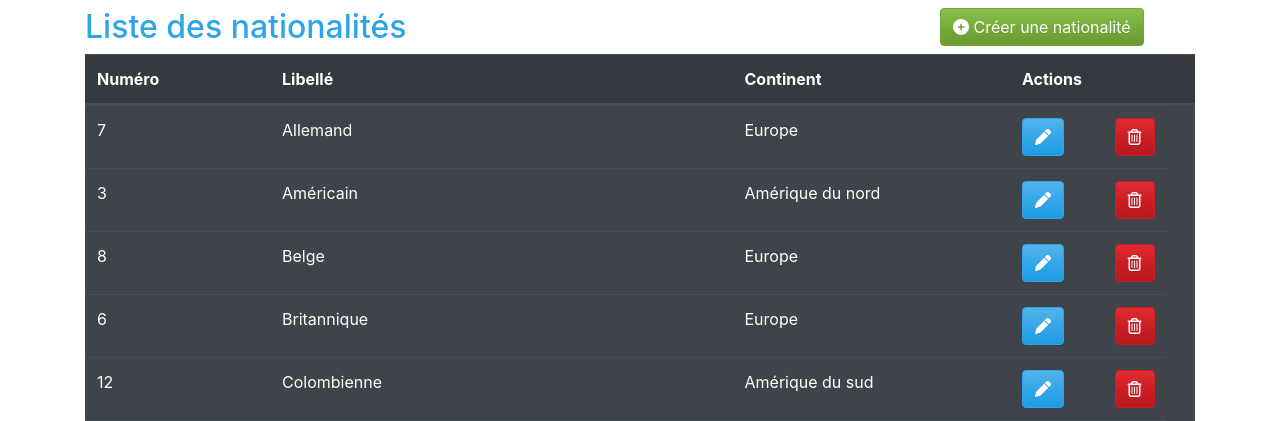
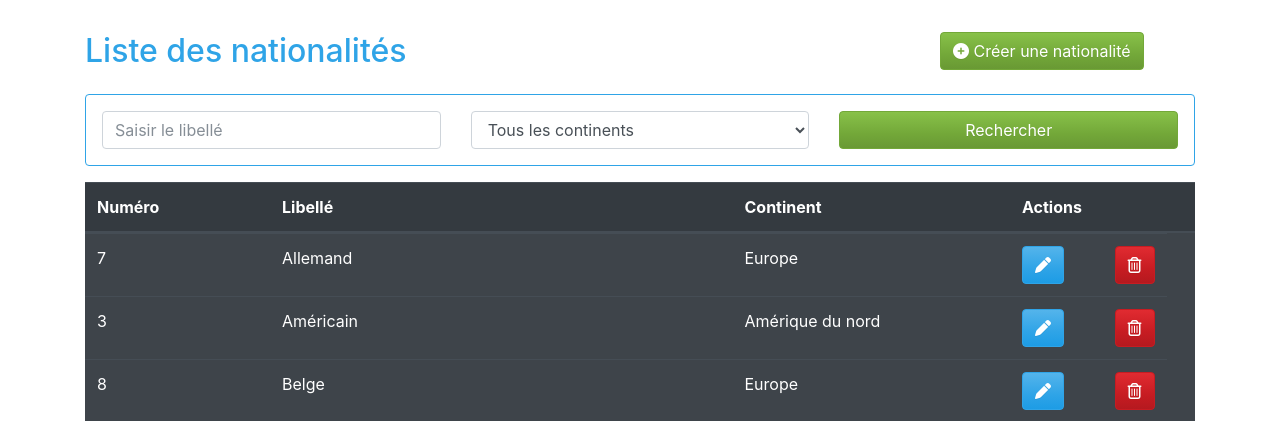
Before and after one commit to dimsty/Autoformation, a PHP site: page /listeNationalites.php in a window 1280 px wide. Shown: the part 56-477 px from the top of the page. Run offline with PHP 8.4, Linux system fonts and the light colour scheme; data comes from the database, SQL or seed files in the repository; some libraries are stand-ins or nearby versions.

Commit message:
Add files via upload

```diff
--- a/formNationalite.php
+++ b/formNationalite.php
@@ -30,7 +30,7 @@ $lescontinents=$reqContinent->fetchAll();
 
 <div class="form-group">
     <label for="continent">Libellé</label>
-    <input type="texte" class="form-control" id="libelle" placeholder="Saisir le libellé" name="libelle" value="<?php if($action == 'Modifier'){echo $laNationalite->libelle;}?>">
+    <input type="text" class="form-control" id="libelle" placeholder="Saisir le libellé" name="libelle" value="<?php if($action == 'Modifier'){echo $laNationalite->libelle;}?>">
 </div>
 <div class="form-group">
     <label for="libelle">Libellé</label>
--- a/listeNationalites.php
+++ b/listeNationalites.php
@@ -2,13 +2,28 @@
 include "header.php";
 
 require_once('connectionDb.php');
-
-$req = $myDb->prepare("select n.num, n.libelle as 'libNation', c.libelle as 'libContinent' from nationalite n, continent c where n.numContinent = c.num order by n.libelle");
+$libelle ="";
+$continentSel="Tous";
+//Construction de la requete
+$texteReq="select n.num, n.libelle as 'libNation', c.libelle as 'libContinent'  from nationalite n, continent c where n.numContinent=c.num";
+if(!empty($_GET)){
+    $libelle=$_GET['libelle'];
+    $continentSel=$_GET['continent'];
+    if( $libelle != "") { $texteReq.= " and n.libelle like '%" .$libelle."%'";}
+    if( $continentSel != "Tous") { $texteReq.= " and c.num =" .$continentSel;}
+}
+$texteReq.= " order by n.libelle";
+var_dump($_GET);
+$req = $myDb->prepare($texteReq);
 $req->setFetchMode(PDO::FETCH_OBJ);
 
 $req->execute();
 $lesNationalites = $req->fetchAll();
-
+//liste des continents
+$reqContinent = $myDb->prepare("select * from continent");
+$reqContinent->setFetchMode(PDO::FETCH_OBJ);
+$reqContinent->execute();
+$lescontinents=$reqContinent->fetchAll();
 if (!empty($_SESSION['message'])) {
     $mesMessages = $_SESSION['message'];
     foreach ($mesMessages as $key => $message) {
@@ -28,11 +43,36 @@ if (!empty($_SESSION['message'])) {
 
 <div class="container mt-5">
     <div class="row pt-3">
-        <div class="col-9">
-            <h2>Liste des nationalités</h2>
+            <div class="col-9"><h2>Liste des nationalités</h2></div>
+            <div class="col-3"><a href="formNationalite.php?action=Ajouter" class="btn btn-success"><i class="fas fa-plus-circle"></i> Créer une nationalité</a></div>
         </div>
-        <div class="col-3"><a href="formNationalite.php?action=Ajouter" class="btn btn-success"><i class="fas fa-plus-circle"></i> Créer une nationalité</a></div>
+
+
+
+
+    <form action="#" method="get" class="border border-primary rounded p-3 mt-3 mb-3">
+<div class="row">
+    <div class="col">
+    <input type="text" class="form-control" id="libelle" placeholder="Saisir le libellé" name="libelle" value="<?php echo $libelle; ?>">
     </div>
+    <div class="col">
+    <select name="continent" class="form-control">
+        <?php
+        echo "<option value=\"Tous\">Tous les continents</option>";
+        foreach($lescontinents as $continent){
+            $selection=$continent->num == $continentSel ? 'selected' : '';
+            echo "<option value=\"$continent->num\" $selection>$continent->libelle</option>";
+        }
+        ?>
+    </select>
+    </div>
+    <div class="col">
+        <button type="submit" class="btn btn-success btn-block">Rechercher</button>
+    </div>
+</div>
+</form>
+
+
     <table class="table table-hover table-striped table-dark">
         <thead>
             <tr class="d-flex">
```
